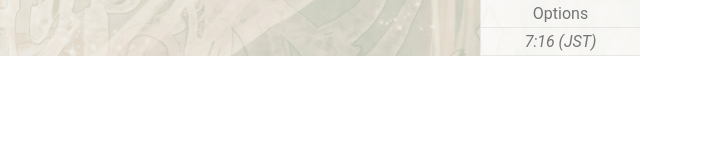
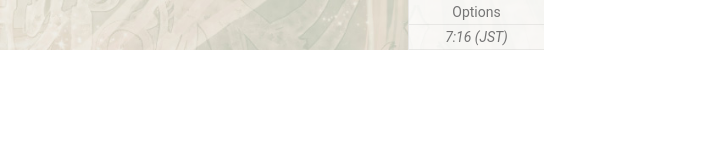
Before and after one commit to jesuscc1993/gbf-bookmarker, a browser extension: page src/bookmarks/bookmarks.html in a window 1280 px wide. Shown: the whole page, without its empty margins (0-703 px from the left). Drawn offline with Linux system fonts and the light colour scheme.

Commit message:
Reduced fonts to allow for more content.

```diff
--- a/src/bookmarks/bookmarks.scss
+++ b/src/bookmarks/bookmarks.scss
@@ -1,8 +1,8 @@
 body {
+  font-family: 'Roboto', sans-serif;
+  font-size: 14px;
   margin: 0;
-  width: 640px;
-  font-family: 'Roboto', sans-serif;
-  font-size: 16px;
+  width: 544px;
 
   * {
     box-sizing: border-box;
@@ -41,7 +41,7 @@ body {
     border-left-width: 1px;
     border-bottom-width: 1px;
     background: #fffc;
-    padding: 4px 8px;
+    padding: 4px 6px;
 
     &:not(.disabled) {
       cursor: pointer;
--- a/src/options/options.scss
+++ b/src/options/options.scss
@@ -1,8 +1,9 @@
 body {
+  font-family: 'Roboto', sans-serif;
+  font-size: 14px;
+  margin: 16px 24px;
   color: #3e2723;
-  font-family: 'Roboto', sans-serif;
-  font-size: 16px;
-  margin: 16px 24px;
+  min-height: 100vh;
 
   background: url(../../assets/images/backgrounds/bookmarks.jpg) no-repeat;
   background-position: top left;
@@ -19,7 +20,7 @@ body {
   form {
     p {
       display: flex;
-      margin: 0.5em 0;
+      margin: 0.33em 0;
     }
 
     button {
```
Also changed, not shown: src/bookmarks/bookmarks.css, src/options/options.css.
